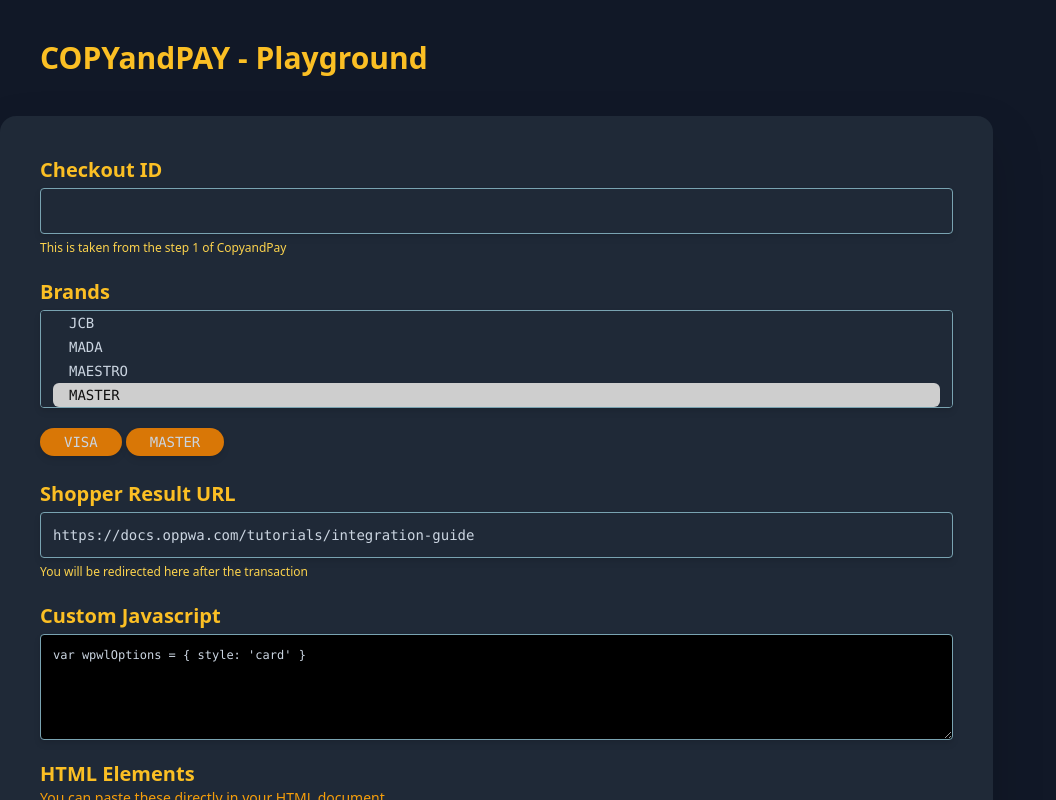
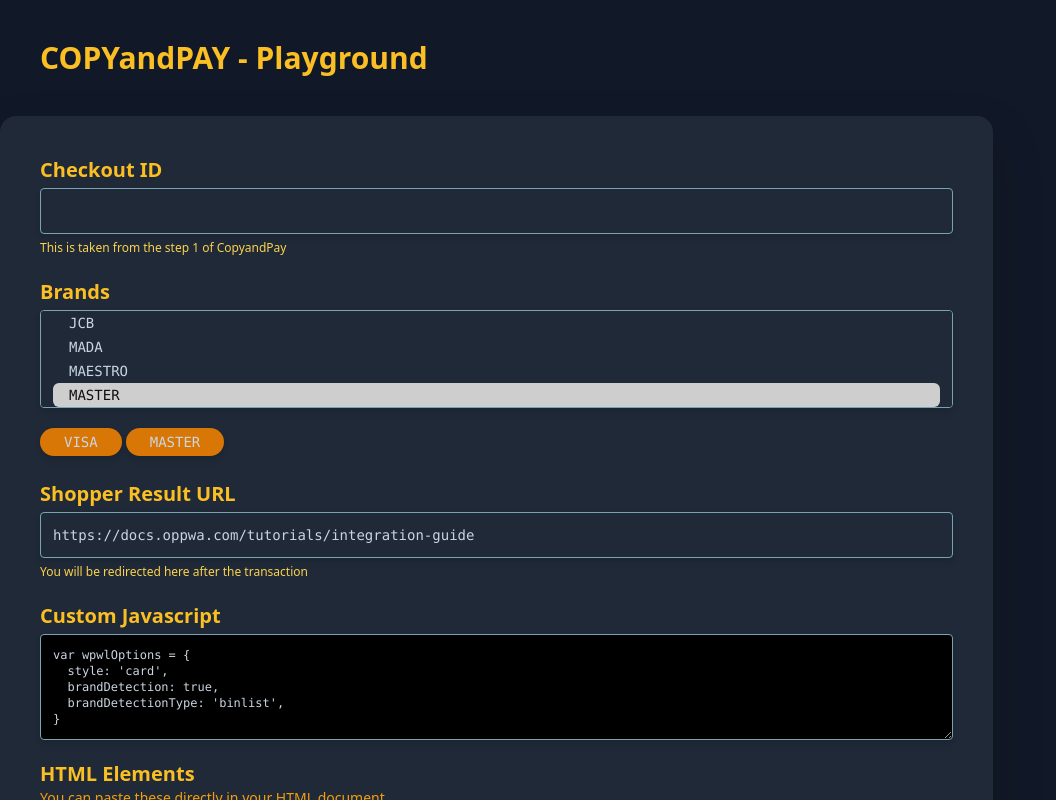
Before and after one commit to veib6247/cnp-pg, a Vue app: page / in a window 1280 px wide. Shown: the top 800 px of the page, without its empty margins (0-1056 px from the left). Built offline with nearby package versions, Linux system fonts and the light colour scheme.

Commit message:
changed default js to include binlist detection

```diff
--- a/src/App.vue
+++ b/src/App.vue
@@ -22,7 +22,7 @@
   const selectedBrands = ref(['VISA', 'MASTER']) // defaults to selecting these 2
   const brands = getBrandsList()
   const shopperResultURL = ref('https://docs.oppwa.com/tutorials/integration-guide')
-  const customJs = ref("var wpwlOptions = { style: 'card' }")
+  const customJs = ref("var wpwlOptions = {\n  style: 'card',\n  brandDetection: true,\n  brandDetectionType: 'binlist',\n}")
   const isLaunchWidget = ref(false)
 
   /**
--- a/src/components/UserTextArea.vue
+++ b/src/components/UserTextArea.vue
@@ -23,6 +23,6 @@
       class="mt-1 p-3 block font-mono text-slate-300 text-xs w-full rounded border-highlights drop-shadow-md bg-black transition focus:border-highlights focus:ring focus:ring-highlights focus:ring-opacity-30"
       :value="modelValue" @keyup.ctrl.enter="$emit('keyEnterAction')"
       @input="$emit('update:modelValue', ($event.target as HTMLInputElement).value)" spellcheck="false">
-          </textarea>
+              </textarea>
   </div>
 </template>
```
